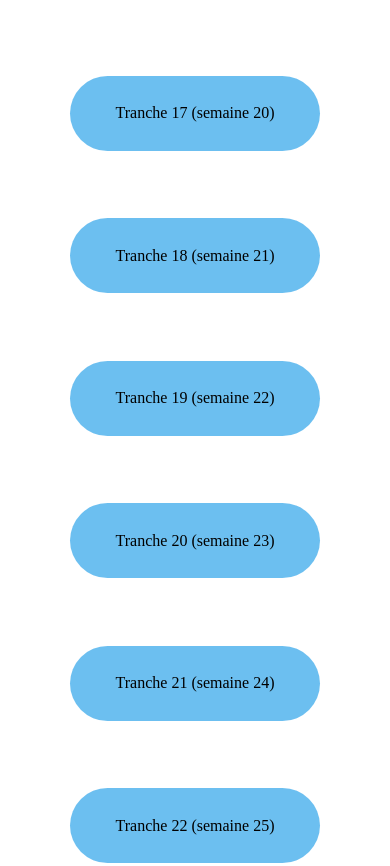
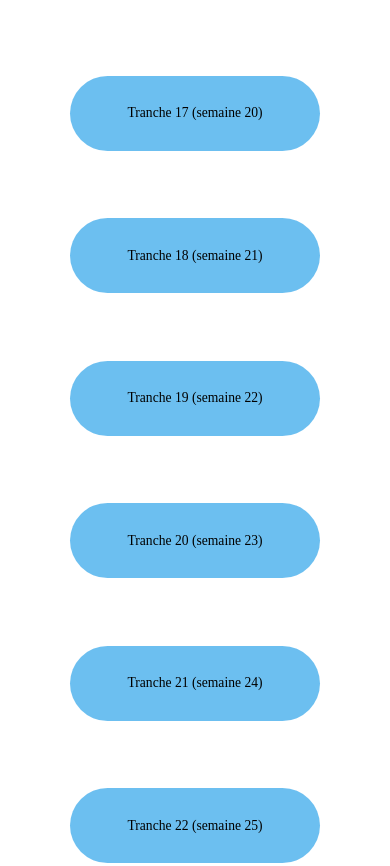
Before and after one commit to PoisChiche4390/Voc--cole, a plain HTML site: page german/germanUnitChoice/germanUnitChoice.html in a window 390 px wide. Shown: the top 866 px of the page. Drawn offline with Linux system fonts and the light colour scheme; a web font is replaced by a local one.

Commit message:
correction of a bug

```diff
--- a/german/germanUnitChoice/germanUnitChoice.css
+++ b/german/germanUnitChoice/germanUnitChoice.css
@@ -23,7 +23,10 @@ button {
     margin: 4vh 4vh;
     width: 225px;
     height: 75px;
-    font-size: 1.25rem;
+    font-size: 1rem;
+    border: 0 solid;
+    border-radius: 5vh;
+    background: #3aaaebbe;
     cursor: pointer;
 }
 
@@ -37,9 +40,6 @@ button {
     }
     button {
         width: 250px;
-        border: 0 solid;
-        border-radius: 5vh;
-        background: #3aaaebbe;
-        font-size: 1rem;
+        font-size: 0.85rem;
     }
 }
```
